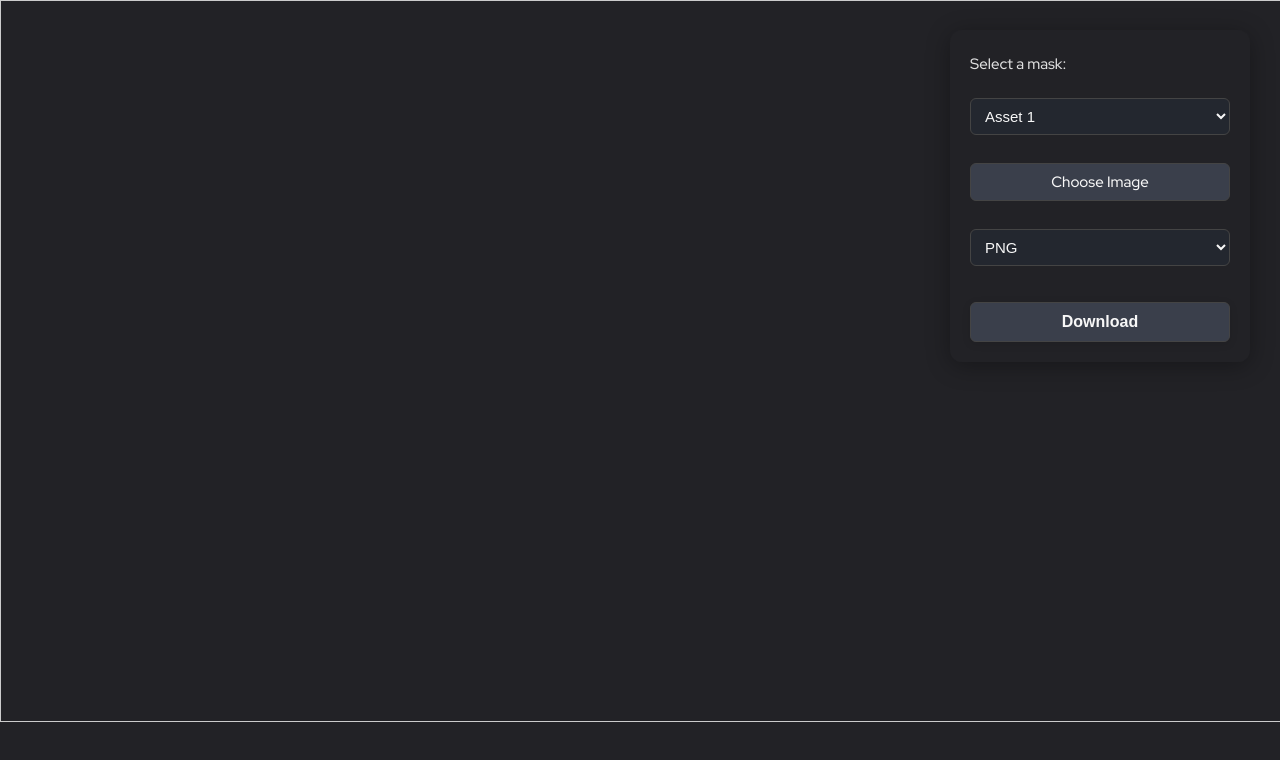
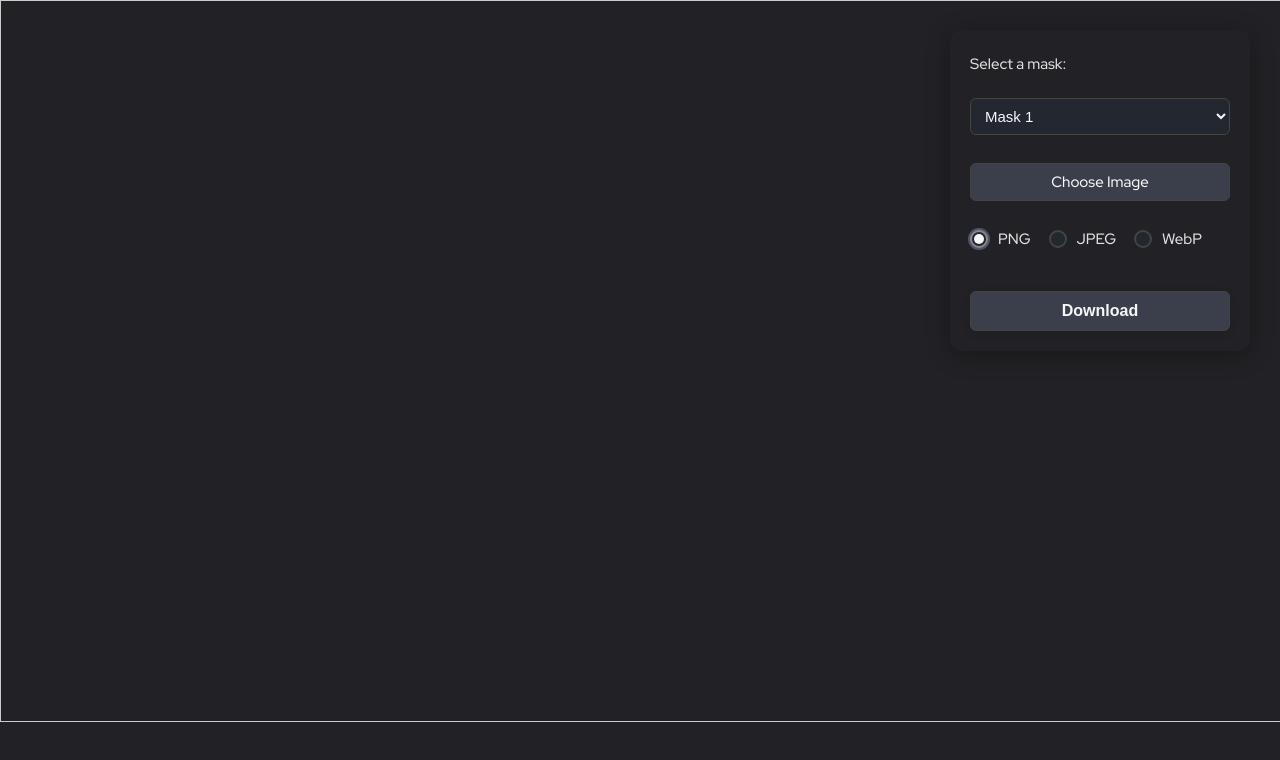
Before and after one commit to Elemento-Modular-Cloud/graphic-assets, a plain HTML site: page automations/blur-mask/index.html in a window 1280 px wide. Drawn offline with nearby package versions, Linux system fonts and the light colour scheme.

Commit message:
Work in progress

```diff
--- a/automations/blur-mask/index.html
+++ b/automations/blur-mask/index.html
@@ -13,26 +13,35 @@
   <div class="settings-box">
     <label for="mask-select">Select a mask:</label>
     <select id="maskSelector">
-        <option value="Asset 1.svg">Asset 1</option>
-        <option value="Asset 2.svg">Asset 2</option>
-        <option value="Asset 3.svg">Asset 3</option>
-        <option value="Asset 4.svg">Asset 4</option>
-        <option value="Asset 5.svg">Asset 5</option>
-        <option value="Asset 6.svg">Asset 6</option>
-        <option value="Asset 7.svg">Asset 7</option>
-        <option value="Asset 8.svg">Asset 8</option>
-        <option value="Asset 9.svg">Asset 9</option>
-        <option value="Asset 10.svg">Asset 10</option>
-        <option value="Asset 11.svg">Asset 11</option>
+        <option value="Asset 1.svg">Mask 1</option>
+        <option value="Asset 2.svg">Mask 2</option>
+        <option value="Asset 3.svg">Mask 3</option>
+        <option value="Asset 4.svg">Mask 4</option>
+        <option value="Asset 5.svg">Mask 5</option>
+        <option value="Asset 6.svg">Mask 6</option>
+        <option value="Asset 7.svg">Mask 7</option>
+        <option value="Asset 8.svg">Mask 8</option>
+        <option value="Asset 9.svg">Mask 9</option>
+        <option value="Asset 10.svg">Mask 10</option>
+        <option value="Asset 11.svg">Mask 11</option>
     </select>
 
     <label for="image-upload" class="custom-file-label">Choose Image</label>
     <input type="file" id="image-upload" style="display:none;" />
-    <select id="download-format">
-      <option value="png">PNG</option>
-      <option value="jpeg">JPEG</option>
-      <option value="webp">WebP</option>
-    </select>
+    <div id="download-format">
+      <label>
+        <input type="radio" name="download-format" value="png" checked>
+        PNG
+      </label>
+      <label>
+        <input type="radio" name="download-format" value="jpeg">
+        JPEG
+      </label>
+      <label>
+        <input type="radio" name="download-format" value="webp">
+        WebP
+      </label>
+    </div>
     <button id="download-btn">Download</button>
   </div>
   <div class="container">
--- a/automations/blur-mask/script.js
+++ b/automations/blur-mask/script.js
@@ -153,7 +153,7 @@ $(document).ready(function() {
   // Download handler
   $('#download-btn').on('click', function() {
     const canvas = document.getElementById('main-canvas');
-    const format = $('#download-format').val(); // Get selected format
+    const format = $('input[name="download-format"]:checked').val();
     let mimeType = 'image/png';
     let extension = 'png';
 
--- a/automations/blur-mask/style.css
+++ b/automations/blur-mask/style.css
@@ -123,3 +123,64 @@
     background: #50556a;
     border-color: #888;
 }
+
+/* Custom radio button styles for #download-format */
+#download-format {
+    display: flex;
+    gap: 18px;
+    margin-bottom: 10px;
+}
+
+#download-format label {
+    display: flex;
+    align-items: center;
+    gap: 6px;
+    font-size: 15px;
+    font-weight: 500;
+    color: #e0e0e0;
+    cursor: pointer;
+    position: relative;
+    padding-left: 28px;
+    user-select: none;
+}
+
+#download-format input[type="radio"] {
+    appearance: none;
+    -webkit-appearance: none;
+    background-color: #23272f;
+    border: 2px solid #444;
+    border-radius: 50%;
+    width: 18px;
+    height: 18px;
+    margin: 0;
+    outline: none;
+    cursor: pointer;
+    transition: border 0.2s, box-shadow 0.2s;
+    position: absolute;
+    left: 0;
+    top: 50%;
+    transform: translateY(-50%);
+}
+
+#download-format input[type="radio"]:checked {
+    border-color: #888;
+    box-shadow: 0 0 0 2px #50556a;
+}
+
+#download-format input[type="radio"]:checked::before {
+    content: '';
+    display: block;
+    width: 10px;
+    height: 10px;
+    background: #f7f7f7;
+    border-radius: 50%;
+    position: absolute;
+    left: 50%;
+    top: 50%;
+    transform: translate(-50%, -50%);
+}
+
+#download-format input[type="radio"]:focus {
+    border-color: #888;
+    box-shadow: 0 0 0 2px #888;
+}
```
